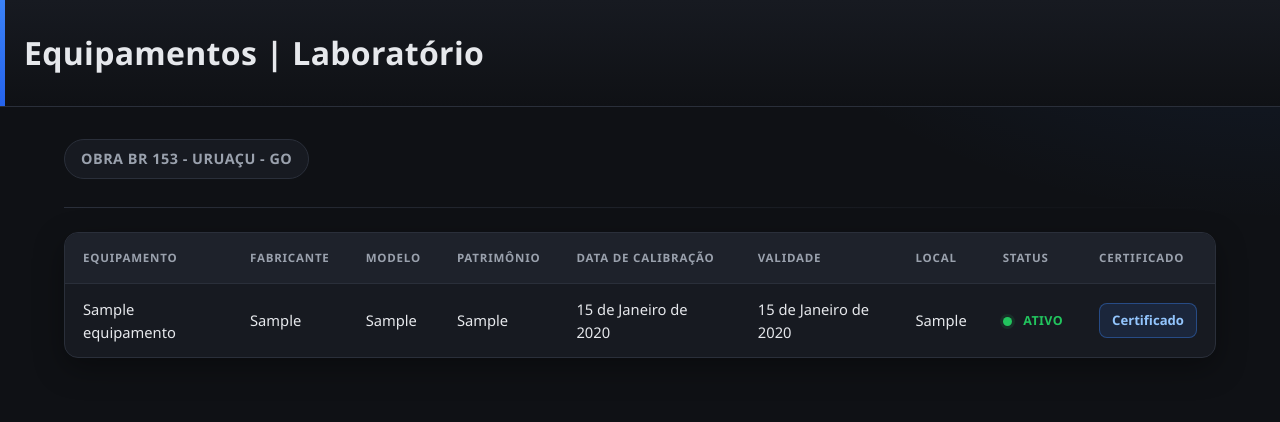
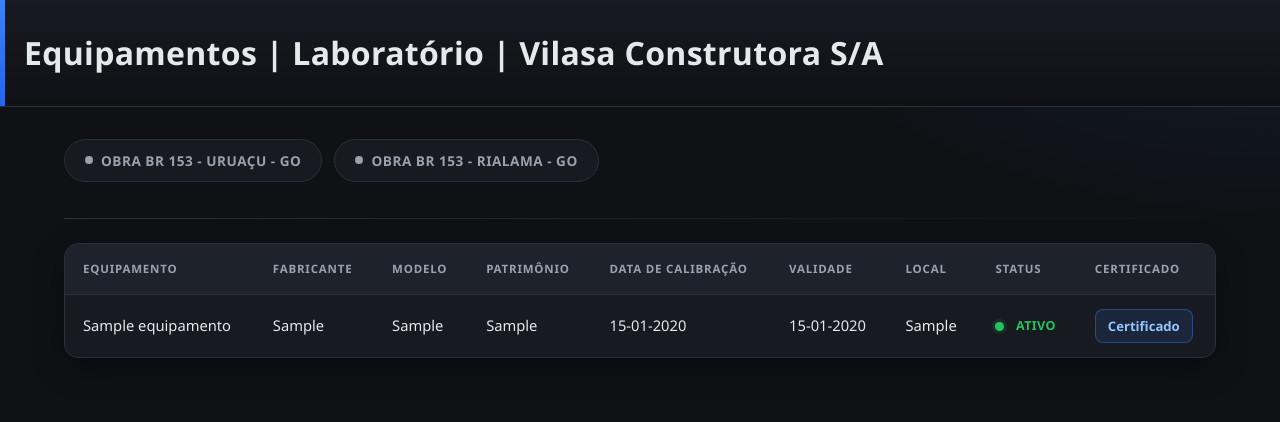
Before and after one commit to Jose-Clecio/equipamentos_lab, a Django app: template equipamentos/templates/equipamentos.html in a window 1280 px wide. Shown: the top 422 px of the page. Run offline with Django 5.2, Linux system fonts and the light colour scheme; the template is opened without the code that fills it: values that come from a table or form of the project are taken from there, others are empty; tables that the repository leaves empty hold one stand-in row (values such as "Sample post").

Commit message:
Melhorias

```diff
--- a/core/settings.py
+++ b/core/settings.py
@@ -103,7 +103,6 @@
 
 USE_TZ = True
 
-
 # Static files (CSS, JavaScript, Images)
 # https://docs.djangoproject.com/en/6.0/howto/static-files/
 
--- a/equipamentos/admin.py
+++ b/equipamentos/admin.py
@@ -4,10 +4,16 @@
 # Register your models here.
 class Equipamentos(admin.ModelAdmin):
     list_display = ['nome', 'fabricante', 'modelo', 'patrimonio', 'status']
+    search_fields = ['nome']
+    list_filter = ['patrimonio', 'status']
 class Certificados(admin.ModelAdmin):
     list_display = ['equipamento', 'arquivo', 'data_calibracao', 'validade']
+    search_fields = ['equipamento']
+    list_filter = ['data_calibracao', 'validade']
 class Caracteristicas(admin.ModelAdmin):
     list_display = ['equipamento', 'nome', 'valor']
+    search_fields = ['equipamento']
+    list_filter = ['nome', 'valor']
 admin.site.register(Equipamento, Equipamentos)
 admin.site.register(Certificado, Certificados)
 admin.site.register(Caracteristica, Caracteristicas)
--- a/equipamentos/models.py
+++ b/equipamentos/models.py
@@ -6,6 +6,9 @@
         ATIVO = 'ATIVO', 'Ativo'
         MANUTENCAO = 'MANUT', 'Em manutenção'
         INATIVO = 'INATIVO', 'Inativo'
+    class Obra(models.TextChoices):
+        OBRA_URUACU = 'OBRA_URUACU', 'OBRA BR 153 - URUAÇU - GO'
+        OBRA_RIALMA = 'OBRA_RIALMA', 'OBRA BR 153 - RIALMA - GO'
 
     nome = models.CharField(max_length=100)
     tipo = models.CharField(max_length=100)
@@ -15,10 +18,12 @@
     patrimonio = models.CharField(max_length=100)
     local = models.CharField()
     status = models.CharField(choices=Status.choices, default=Status.ATIVO)
+    obra = models.CharField(choices=Obra.choices, default=Obra.OBRA_URUACU)
     obs = models.TextField(blank=True, null=True)
 
+
     def __str__(self):
-        return self.nome
+        return f"{self.nome}-{self.patrimonio}"
 
 class Certificado(models.Model):
     equipamento = models.ForeignKey(Equipamento, on_delete=models.CASCADE)
--- a/equipamentos/static/css/style.css
+++ b/equipamentos/static/css/style.css
@@ -86,18 +86,67 @@
   padding: 32px 24px;
 }
 
-main > section:first-of-type p,
+/* ---------- Seletor de obras (botões/abas) ---------- */
 main > section:first-of-type h2 {
   display: inline-block;
-  padding: 8px 16px;
+  margin: 0 8px 8px 0;
+  font-size: 0;          /* remove espaço entre inline-blocks; o texto vem do link */
+}
+
+main > section:first-of-type h2 a {
+  display: inline-flex;
+  align-items: center;
+  gap: 8px;
+  padding: 10px 20px;
   background: var(--surface);
   border: 1px solid var(--border);
   border-radius: 999px;
   color: var(--text-muted);
-  font-size: 0.9rem;
+  font-size: 0.85rem;
   font-weight: 600;
   letter-spacing: 0.5px;
   text-transform: uppercase;
+  text-decoration: none;
+  transition: background-color 0.18s ease, color 0.18s ease,
+    border-color 0.18s ease, opacity 0.18s ease, transform 0.18s ease;
+}
+
+/* Bolinha indicadora à esquerda do nome da obra */
+main > section:first-of-type h2 a::before {
+  content: "";
+  width: 8px;
+  height: 8px;
+  border-radius: 50%;
+  background: var(--text-muted);
+  transition: background-color 0.18s ease, box-shadow 0.18s ease;
+}
+
+/* Hover de qualquer botão não ativo */
+main > section:first-of-type h2 a:hover {
+  color: var(--text);
+  border-color: var(--brand);
+  transform: translateY(-1px);
+}
+
+/* Estado ATIVO: marque o <h2> com class="active" no Django */
+main > section:first-of-type h2.active a {
+  background: var(--brand);
+  border-color: var(--brand-strong);
+  color: #fff;
+}
+
+main > section:first-of-type h2.active a::before {
+  background: #fff;
+  box-shadow: 0 0 0 3px rgba(255, 255, 255, 0.25);
+}
+
+/* Quando uma obra está ativa, as demais ficam apagadas (inativas) */
+main > section:first-of-type:has(h2.active) h2:not(.active) a {
+  opacity: 0.5;
+}
+
+main > section:first-of-type:has(h2.active) h2:not(.active) a:hover {
+  opacity: 1;
 }
 
 hr {
@@ -247,7 +296,11 @@
   grid-template-columns: repeat(auto-fill, minmax(240px, 1fr));
   gap: 16px;
 }
-
+section:has(.card-observacoes) {
+  display: grid;
+  grid-template-columns: repeat(auto-fill, minmax(240px, 100%));
+  gap: 16px;
+}
 .card-caracteristica {
   background: var(--surface);
   border: 1px solid var(--border);
--- a/equipamentos/templates/base.html
+++ b/equipamentos/templates/base.html
@@ -10,11 +10,11 @@
 </head>
 <body>
     <header>
-        <h1>Equipamentos | Laboratório</h1>
+        <h1>Equipamentos | Laboratório | Vilasa Construtora S/A</h1>
     </header>
     <main>
         <section>
-            {% block title %}<p>OBRA BR 153 - URUAÇU - GO</p>{% endblock %}
+            {% block title %}{% endblock %}
         </section>
         <hr>
         {% block content %}
--- a/equipamentos/templates/equipamentos.html
+++ b/equipamentos/templates/equipamentos.html
@@ -1,4 +1,9 @@
 {% extends 'base.html' %}
+
+    {% block title %}
+        <h2 id="OBRA_URUACU" class="{% if obra == 'OBRA_URUACU' %}active{% endif %}"><a href="{% url 'equipamentos' obra='OBRA_URUACU' %}">OBRA BR 153 - URUAÇU - GO</a></h2>
+        <h2 id="OBRA_RIALMA" class="{% if obra == 'OBRA_RIALMA' %}active{% endif %}"><a href="{% url 'equipamentos' obra='OBRA_RIALMA' %}">OBRA BR 153 - RIALAMA - GO</a></h2>
+    {% endblock %}
     {% block content %}
         <section>
             <table>
@@ -14,7 +19,14 @@
                     <th>Certificado</th>
                 </tr>
                 {% for equipamento in equipamentos %}
-                    <tr class="clickable" onclick="window.location='{% url 'caracteristicas' id=equipamento.id %}'" style="cursor: pointer;">
+                    {% with caracteristica=equipamento.caracteristica_set.first %}
+                        {% if caracteristica %}
+                            <tr class="clickable" onclick="window.location='{% url 'caracteristicas' obra=equipamento.obra id=equipamento.id %}'" style="cursor: pointer;">
+                        {% else %}
+                                <tr>
+                        {% endif %}
+                    {% endwith %}
+
                         <td>{{equipamento.nome}}</td>
                         <td>{{equipamento.fabricante}}</td>
                         <td>{{equipamento.modelo}}</td>
@@ -22,14 +34,14 @@
                         {% with certificado=equipamento.certificado_set.first %}
                             <td>
                                 {% if certificado %}
-                                    {{certificado.data_calibracao}}
+                                    {{certificado.data_calibracao|date:"d-m-Y"}}
                                 {% else %}
                                     -
                                 {% endif %}
                             </td>
                             <td>
                                 {% if certificado %}
-                                    {{certificado.validade}}
+                                    {{certificado.validade|date:"d-m-Y"}}
                                 {% else %}
                                     -
                                 {% endif %}
--- a/equipamentos/urls.py
+++ b/equipamentos/urls.py
@@ -2,6 +2,7 @@
 from . import views
 
 urlpatterns = [
-    path('', views.equipamentos, name='equipamentos'),
-    path('caracteristicas/<int:id>/', views.caracteristica, name='caracteristicas')
+    path('', views.home, name='home'),
+    path('<str:obra>', views.equipamentos, name='equipamentos'),
+    path('<str:obra>/caracteristicas/<int:id>/', views.caracteristica, name='caracteristicas')
 ]
```
Also changed, not shown: equipamentos/templates/caracteristica.html (+10 -3 lines), equipamentos/views.py (+10 -6 lines), equipamentos/migrations/0003_equipamento_obra.py (added).
